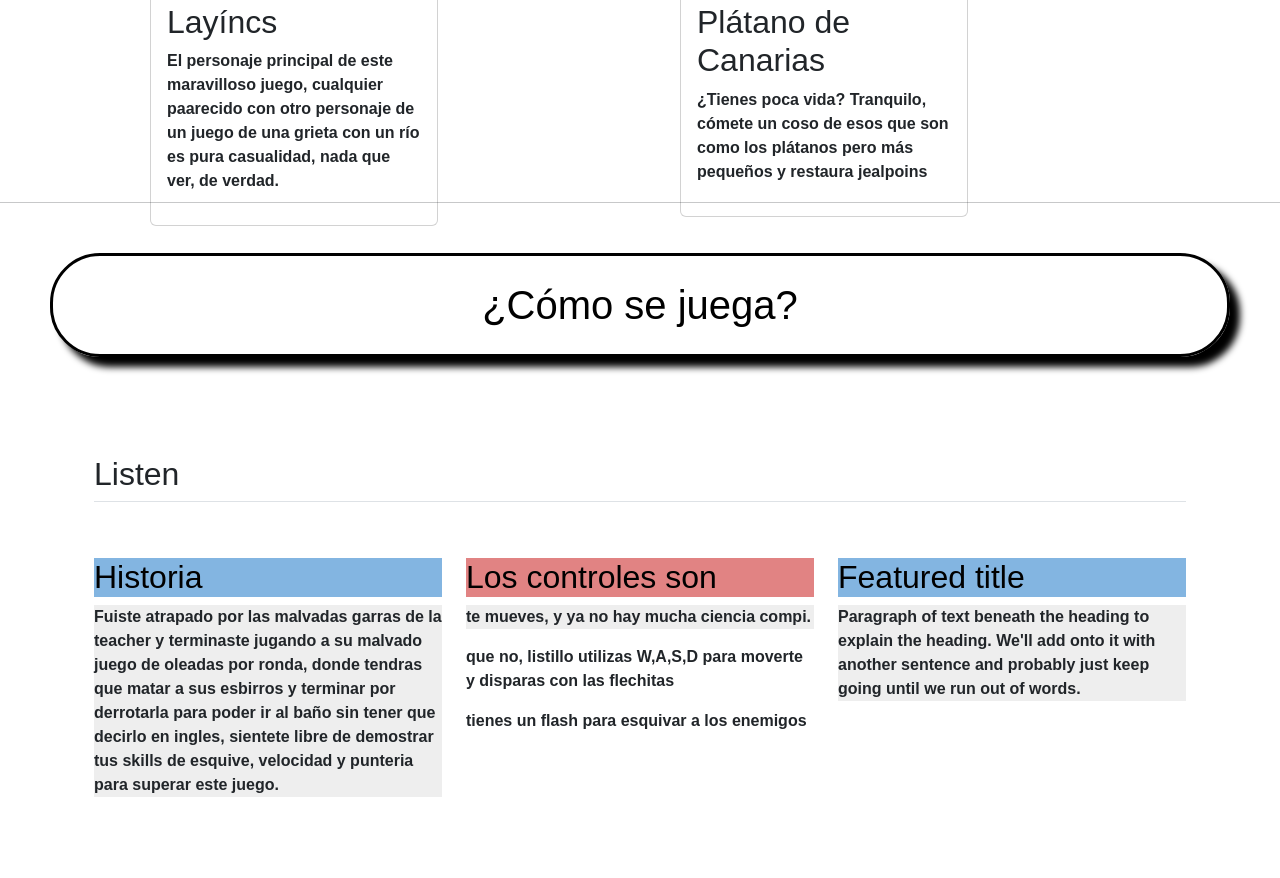
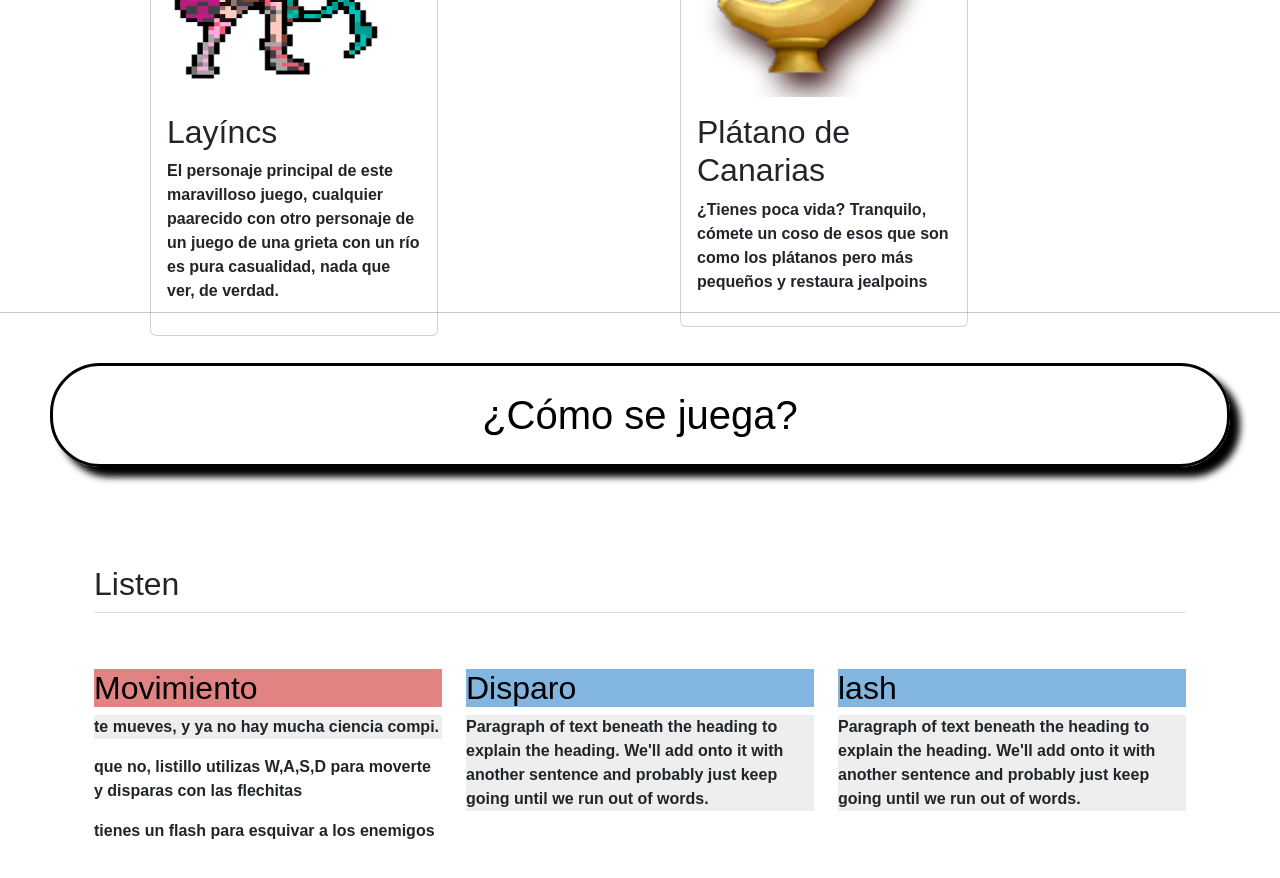
Before and after one commit to Lechattarre/PROTOTYPE-PREYECT1, a plain HTML site: page PrincipScreen.html in a window 1280 px wide. Shown: the part 1464-2342 px from the top of the page. Drawn offline with nearby package versions, Linux system fonts and the light colour scheme; a web font is replaced by a local one.

Commit message:
Historia placed

```diff
--- a/PrincipScreen.html
+++ b/PrincipScreen.html
@@ -29,7 +29,20 @@
         </div>
     </div>
 
+    <div class="col d-flex align-items-start">
 
+        <div>
+            <h1 class="fs-2 text-body-emphasis" style="background-color: rgb(131, 181, 225); ">Historia</h1>
+            <p style="background-color: rgba(128, 128, 128, 0.137);">Fuiste atrapado por las malvadas garras
+                de la teacher y
+                terminaste jugando a su malvado juego
+                de oleadas por ronda, donde tendras
+                que matar a sus esbirros y terminar por derrotarla para poder ir al baño sin tener que
+                decirlo en ingles, sientete libre de demostrar
+                tus skills de esquive, velocidad y punteria para superar este juego.
+            </p>
+        </div>
+    </div>
 
     <div>
         <h1 class="midbar ">Entidades Del juego </h1>
@@ -92,25 +105,11 @@
         <div class="container px-4 py-5" id="hanging-icons">
             <h2 class="pb-2 border-bottom">Listen</h2>
             <div class="row g-4 py-5 row-cols-1 row-cols-lg-3">
+
                 <div class="col d-flex align-items-start">
 
                     <div>
-                        <h3 class="fs-2 text-body-emphasis" style="background-color: rgb(131, 181, 225); ">Historia</h3>
-                        <p style="background-color: rgba(128, 128, 128, 0.137);">Fuiste atrapado por las malvadas garras
-                            de la teacher y
-                            terminaste jugando a su malvado juego
-                            de oleadas por ronda, donde tendras
-                            que matar a sus esbirros y terminar por derrotarla para poder ir al baño sin tener que
-                            decirlo en ingles, sientete libre de demostrar
-                            tus skills de esquive, velocidad y punteria para superar este juego.
-                        </p>
-                    </div>
-                </div>
-                <div class="col d-flex align-items-start">
-
-                    <div>
-                        <h3 class="fs-2 text-body-emphasis" style="background-color: rgb(225, 131, 131);">Los controles
-                            son
+                        <h3 class="fs-2 text-body-emphasis" style="background-color: rgb(225, 131, 131);">Movimiento
                         </h3>
                         <p style="background-color: rgba(128, 128, 128, 0.137);">te mueves, y ya no hay mucha ciencia
                             compi.
@@ -124,7 +123,19 @@
                 <div class="col d-flex align-items-start">
 
                     <div>
-                        <h3 class="fs-2 text-body-emphasis" style="background-color: rgb(131, 181, 225);">Featured title
+                        <h3 class="fs-2 text-body-emphasis" style="background-color: rgb(131, 181, 225);">Disparo
+                        </h3>
+                        <p style="background-color: rgba(128, 128, 128, 0.137);">Paragraph of text beneath the heading
+                            to explain the heading. We'll add onto it with another
+                            sentence
+                            and probably just keep going until we run out of words.</p>
+
+                    </div>
+                </div>
+                <div class="col d-flex align-items-start">
+
+                    <div>
+                        <h3 class="fs-2 text-body-emphasis" style="background-color: rgb(131, 181, 225);">lash
                         </h3>
                         <p style="background-color: rgba(128, 128, 128, 0.137);">Paragraph of text beneath the heading
                             to explain the heading. We'll add onto it with another
```
